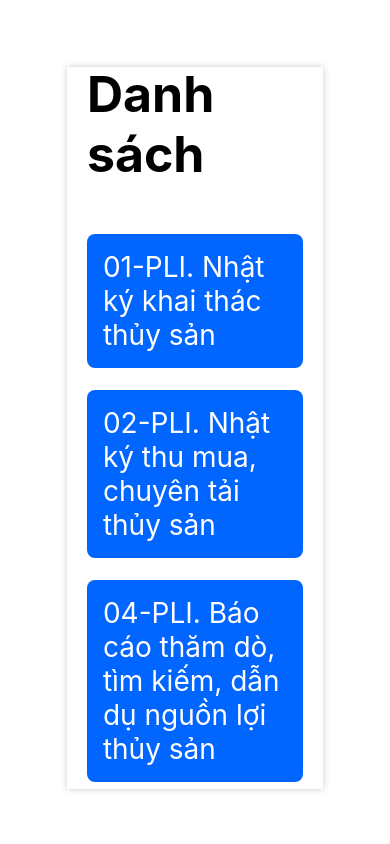
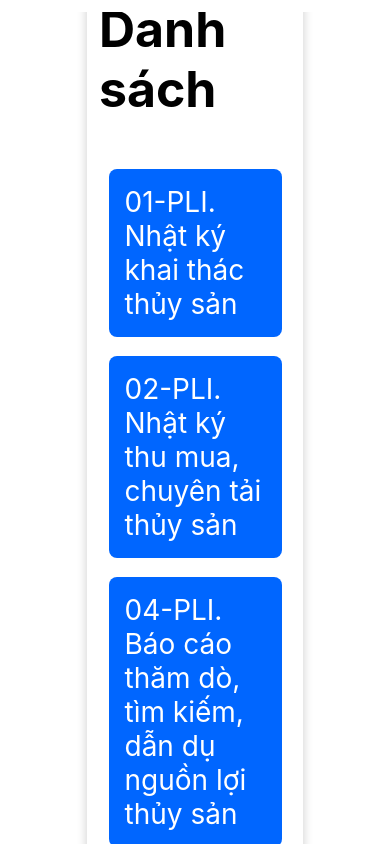
Before and after one commit to TrongTre07/Personal_KhanhHoi_NhatKy, a React Native app: screen /menu in a window 390 px wide. Built offline with nearby package versions, Linux system fonts and the light colour scheme.

Commit message:
fixx box

```diff
--- a/src/views/Home/Menu.js
+++ b/src/views/Home/Menu.js
@@ -5,7 +5,8 @@ const Menu = ({ navigation }) => {
     return (
         <View style={{ flex: 1, backgroundColor: '#fff' }} >
             <View style={styles.container}>
-                <View style={styles.header}><Text style={styles.txtHeader}>Danh sách</Text></View>
+                <View style={styles.box}>
+                    <View style={[styles.header,{alignItems:'center'}]}><Text style={styles.txtHeader}>Danh sách</Text></View>
                     <TouchableOpacity
                         onPress={() => navigation.navigate('Form01adx01')}
                         style={[styles.btn,]}>
@@ -18,6 +19,8 @@ const Menu = ({ navigation }) => {
                         <Text style={styles.text}>04-PLI. Báo cáo thăm dò, tìm kiếm, dẫn dụ nguồn lợi thủy sản</Text>
                     </TouchableOpacity>
                 </View>
+
+            </View>
         </View>
 
 
--- a/src/views/Home/styles.js
+++ b/src/views/Home/styles.js
@@ -18,28 +18,33 @@ const styles = StyleSheet.create({
     btn:{
         margin:'5%',
         backgroundColor:'#0066FF',
-        width:'100%',
+        // width:'100%',
         // alignItems:'center',
         // justifyContent:'center',
         borderRadius:8
 
     },
+    box:{
+        backgroundColor:'#fff',
+        shadowColor: 'black',
+        shadowOpacity: 0.2,
+        shadowRadius: 10,
+        elevation: 5,
+        padding:12
+    },
+
 
     container: {
         flex: 1,
         padding: 8,
         backgroundColor: '#fff',
-        margin:'15%',
-        alignItems:'center',
+        marginHorizontal:'15%',
         justifyContent:'center',
+        // alignItems:'center',
         padding:20,
         // borderWidth:1,
         // borderRadius:8,
-        shadowColor: 'black',
-        shadowOpacity: 0.2,
-        shadowOffset: { width: 0, height: 0 },
-        shadowRadius: 7,
-        elevation: 4,
+
     },
 })
 export default styles
```
Lines whose indentation alone changed are shown as unchanged.
